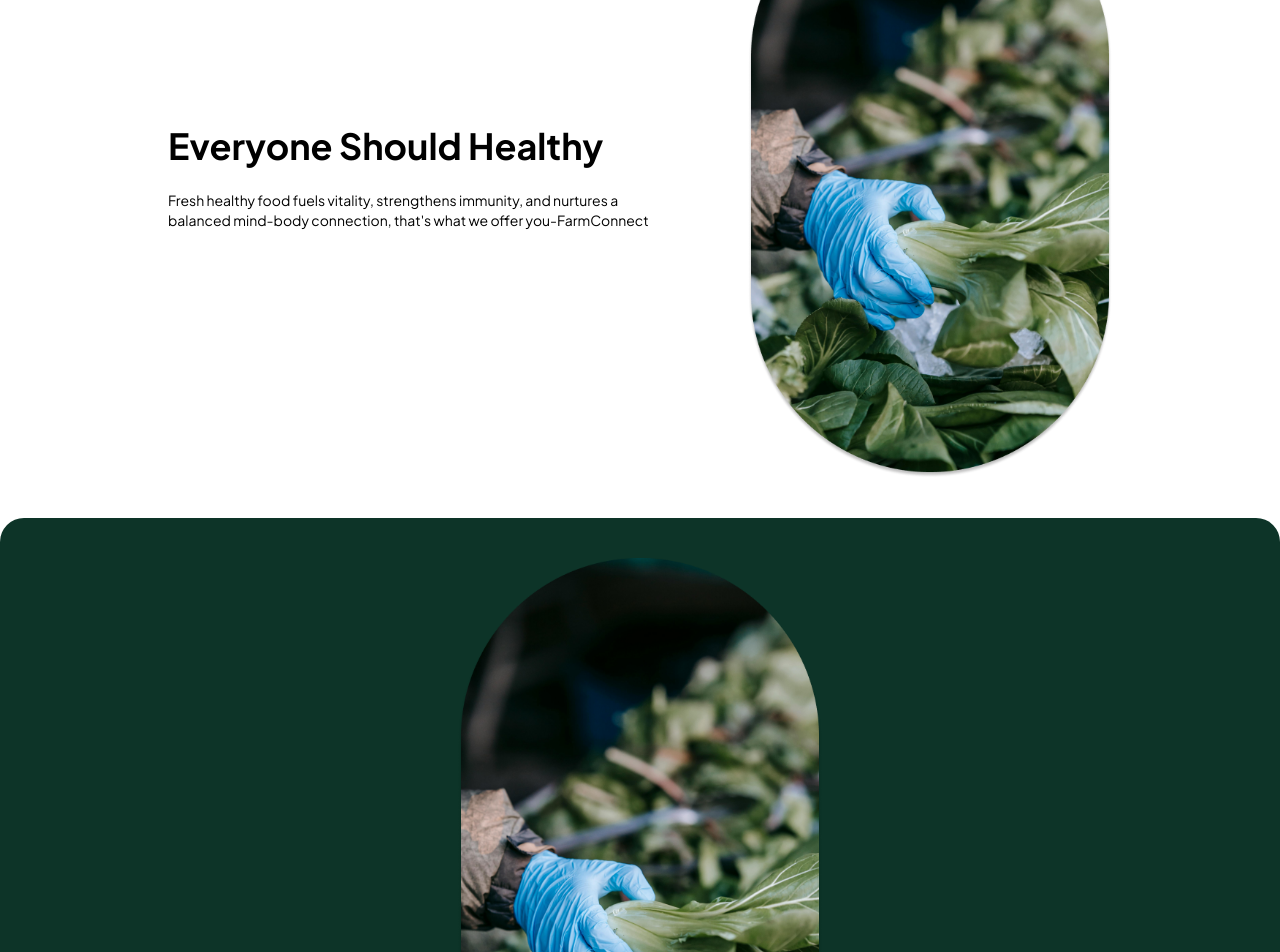
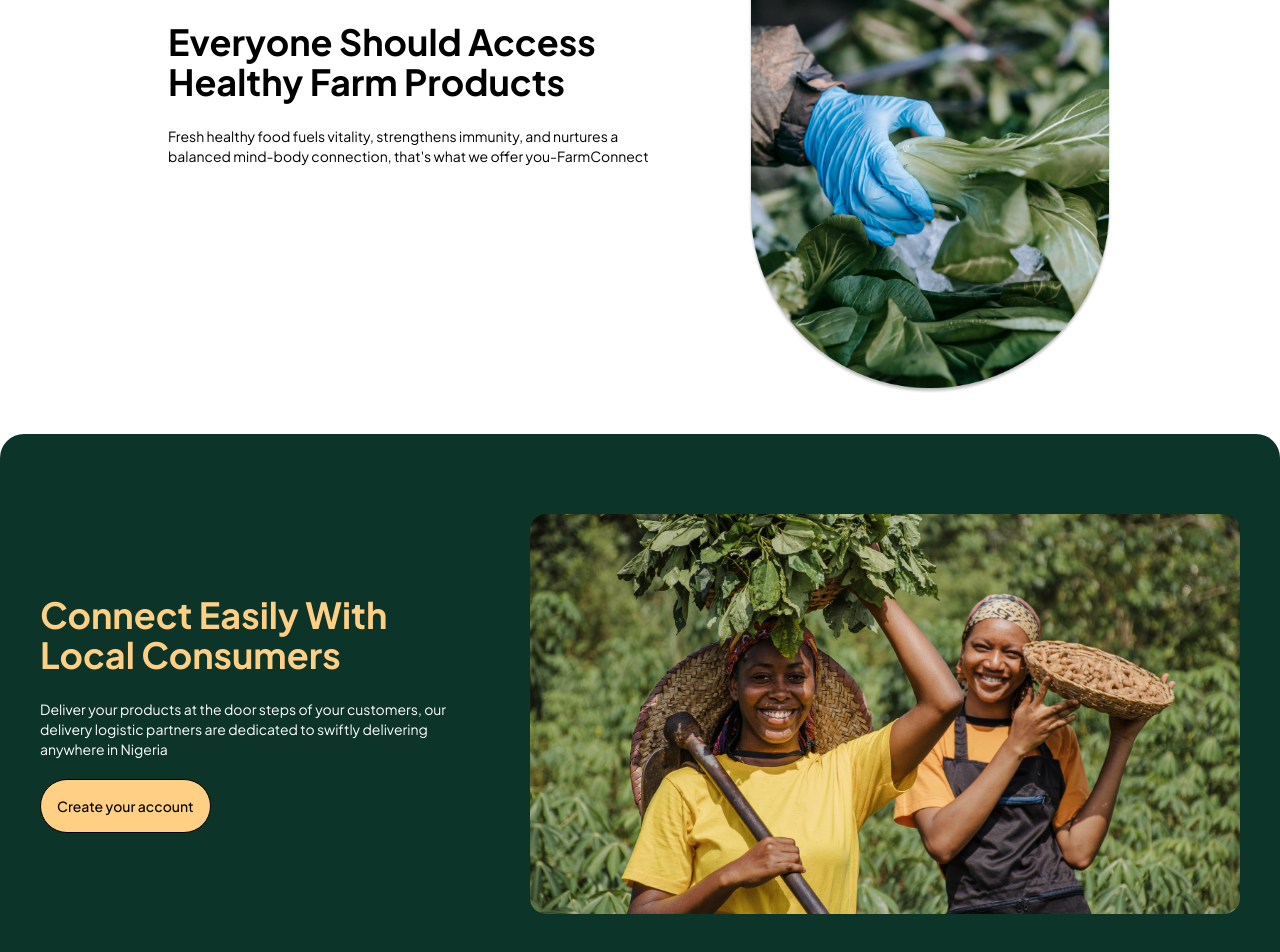
Before and after one commit to Drpearlz/farmconnect, a React (Vite) app: page / in a window 1280 px wide. Shown: the part 1640-2592 px from the top of the page. Built offline with nearby package versions, Linux system fonts and the light colour scheme.

Commit message:
homepage fix

```diff
--- a/src/components/sections/hero.jsx
+++ b/src/components/sections/hero.jsx
@@ -6,7 +6,7 @@ import hero from "../../assets/images/hero.png";
 
 export default function Hero() {
   return (
-    <div class=" p-10 pt-36 mb-10 h-full w-4/5 max-md:w-full max-md:flex-col max-md:p-5 max-md:pt-40  flex items-center justify-center mx-auto ">
+    <div class=" p-10 pt-36 mb-10 h-full w-11/12 max-md:w-full max-md:flex-col max-md:p-5 max-md:pt-40  flex items-center justify-center mx-auto ">
       <div class="w-1/2 max-md:w-full max-md:text-center">
         <Heading
           text={"FarmConnect - Your Bridge to Fresh, Locally Sourced Produce"}
@@ -26,7 +26,7 @@ export default function Hero() {
           <Button styles="text-xs w-1/3" text="Suscribe Now" primary={false} />
         </div> */}
       </div>
-      <img src={hero} alt="" class='h-full w-1/2 max-md:h-[] max-md:w-full object-contain' />
+      <img src={hero} alt="" class='h-full  w-1/2 max-md:h-[] max-md:w-full object-contain' />
     </div>
   );
 }
--- a/src/components/sections/intro.jsx
+++ b/src/components/sections/intro.jsx
@@ -3,6 +3,8 @@ import Paragraph from "../text/paragraph";
 import img from "../../assets/images/intro.png";
 import img2 from "../../assets/images/intro2.png";
 import Heading from "../text/heading";
+import farmer from "../../assets/images/farmer.jpg";
+import Button from "../buttons/button";
 
 export default function Intro() {
   return (
@@ -16,7 +18,7 @@ export default function Intro() {
           />
           <Paragraph
             text="Fresh from farm to table, the true essence of nature
- Think of a quick and fast route to Fresh-farm produce, think FarmConnect"
+ Think of a quick and fast route to Fresh-farm produce, think FarmConnect"
           />
         </div>
       </div>
@@ -24,16 +26,30 @@ export default function Intro() {
       <div class="p-10 flex flex-row-reverse w-4/5 max-md:w-full mx-auto  bg-white max-md:text-center max-md:gap-10 max-md:p-5 items-center justify-center max-md:flex-col  gap-20">
         <img src={img2} alt="" class="max-md:h-96 h-[600px]  object-contain" />
         <div>
-          <Heading text={"Everyone Should Healthy"} styles={"mb-6 text-4xl"} />
+          <Heading
+            text={"Everyone Should Access Healthy Farm Products"}
+            styles={"mb-6 text-4xl"}
+          />
           <Paragraph text="Fresh healthy food fuels vitality, strengthens immunity, and nurtures a balanced mind-body connection, that's what we offer you-FarmConnect" />
         </div>
       </div>
 
-      <div class="p-10 flex flex-col text-center w-full max-md:w-full mx-auto bg-primary text-white rounded-t-3xl max-md:text-center max-md:gap-10 max-md:p-5 items-center justify-center max-md:flex-col  gap-20">
-        <img src={img2} alt="" class="max-md:h-96 h-[600px]  object-contain" />
-        <div>
-          <Heading text={"Everyone Should Healthy"} styles={"mb-6 text-4xl font-normal text-secondary"} />
-          <Paragraph text="Fresh healthy food fuels vitality, strengthens immunity, and nurtures a balanced mind-body connection, that's what we offer you-FarmConnect" />
+      <div class="py-20 px-10 flex flex-row-reverse  w-full max-md:w-full mx-auto bg-primary  text-white rounded-t-3xl max-md:gap-10 max-md:p-5 items-center justify-center max-md:flex-col  gap-20 ">
+        <img
+          src={farmer}
+          alt=""
+          class="max-md:h-56 h-[400px] rounded-2xl object-contain"
+        />
+        <div class="mx-auto">
+          <Heading
+            text={"Connect Easily With Local Consumers"}
+            styles={"mb-6 text-4xl  font-normal text-secondary"}
+          />
+          <Paragraph
+            text="Deliver your products at the door steps of your customers, our delivery logistic partners are dedicated to swiftly delivering anywhere in Nigeria"
+            styles=""
+          />
+          <Button text="Create your account" primary={false} styles="mt-5" />
         </div>
       </div>
     </div>
--- /dev/null
+++ b/src/pages/dashboard.jsx
@@ -0,0 +1,9 @@
+import React from "react";
+
+export default function DashBoard() {
+  return (
+    <div>
+
+  </div>
+  )
+}
```
Also changed, not shown: src/assets/images/farmer.jpg (added).
